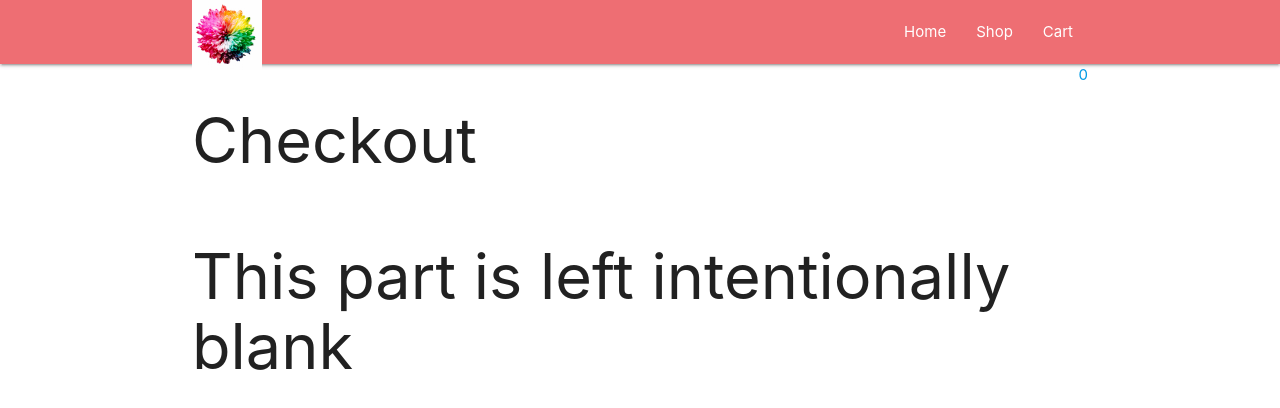
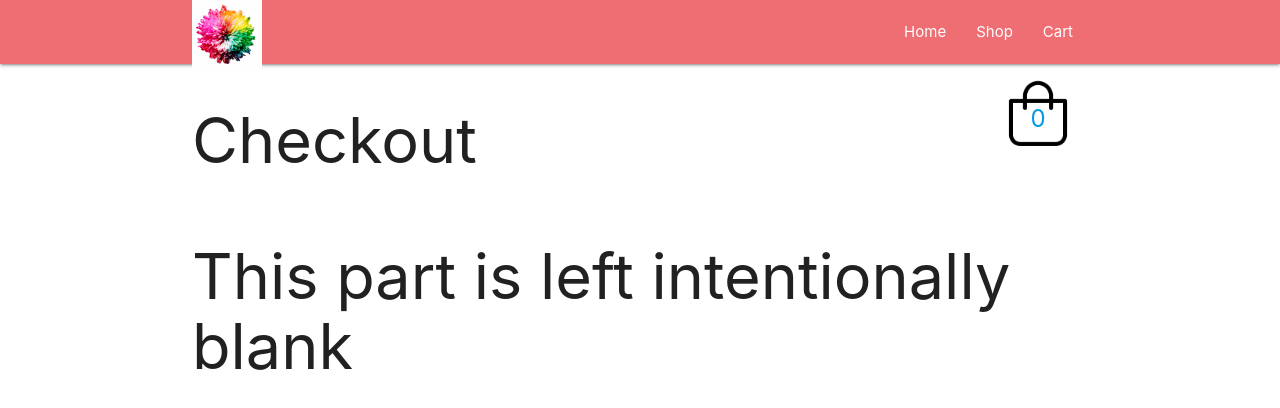
Before and after one commit to jonro2955/odin_javascript_10_shopping_cart, a React (Create React App) app: page /checkout in a window 1280 px wide. Shown: the top 408 px of the page. Built offline with nearby package versions, Linux system fonts and the light colour scheme.

Commit message:
Change checkout page css

```diff
--- a/package.json
+++ b/package.json
@@ -22,7 +22,7 @@
     "test": "react-scripts test",
     "eject": "react-scripts eject",
     "git": "git add . && git commit -m",
-    "postgit": "git push --all"
+    "postgit": "git push --all && npm run deploy"
   },
   "eslintConfig": {
     "extends": [
--- a/src/components/pages/Checkout.js
+++ b/src/components/pages/Checkout.js
@@ -5,7 +5,7 @@ export default function Checkout(props) {
     <div id='shopPage' className='container'>
       <div id='shopHeadingDiv'>
         <h1>Checkout</h1>
-        <Link id='cartBtn' to='/cart'>
+        <Link className='cartBtn' to='/cart'>
           {props.cartCount}
         </Link>
       </div>
```
